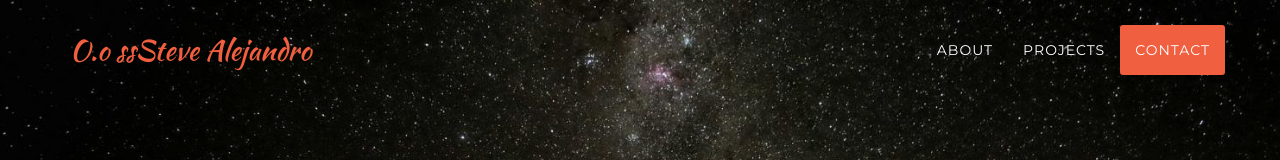
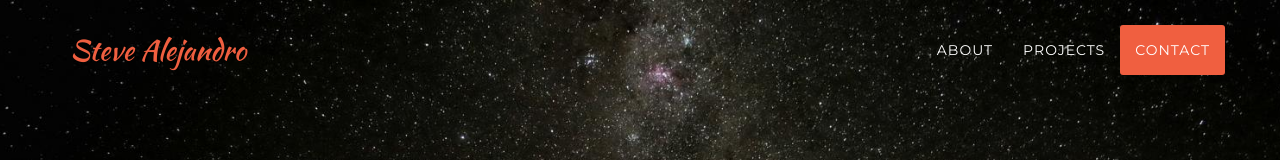
Before and after one commit to steve2ag/steve2ag, a plain HTML site: page index.html in a window 1280 px wide. Shown: the top 160 px of the page. Drawn offline with nearby package versions, Linux system fonts and the light colour scheme; a web font is replaced by a local one.

Commit message:
Update index.html

```diff
--- a/index.html
+++ b/index.html
@@ -34,7 +34,7 @@
                     <span class="icon-bar"></span>
                     <span class="icon-bar"></span>
                 </button>
-                <a class="navbar-brand page-scroll" href="#page-top">O.o ssSteve Alejandro</a>
+                <a class="navbar-brand page-scroll" href="#page-top">Steve Alejandro</a>
             </div>
 
             <!-- Collect the nav links, forms, and other content for toggling -->
```
